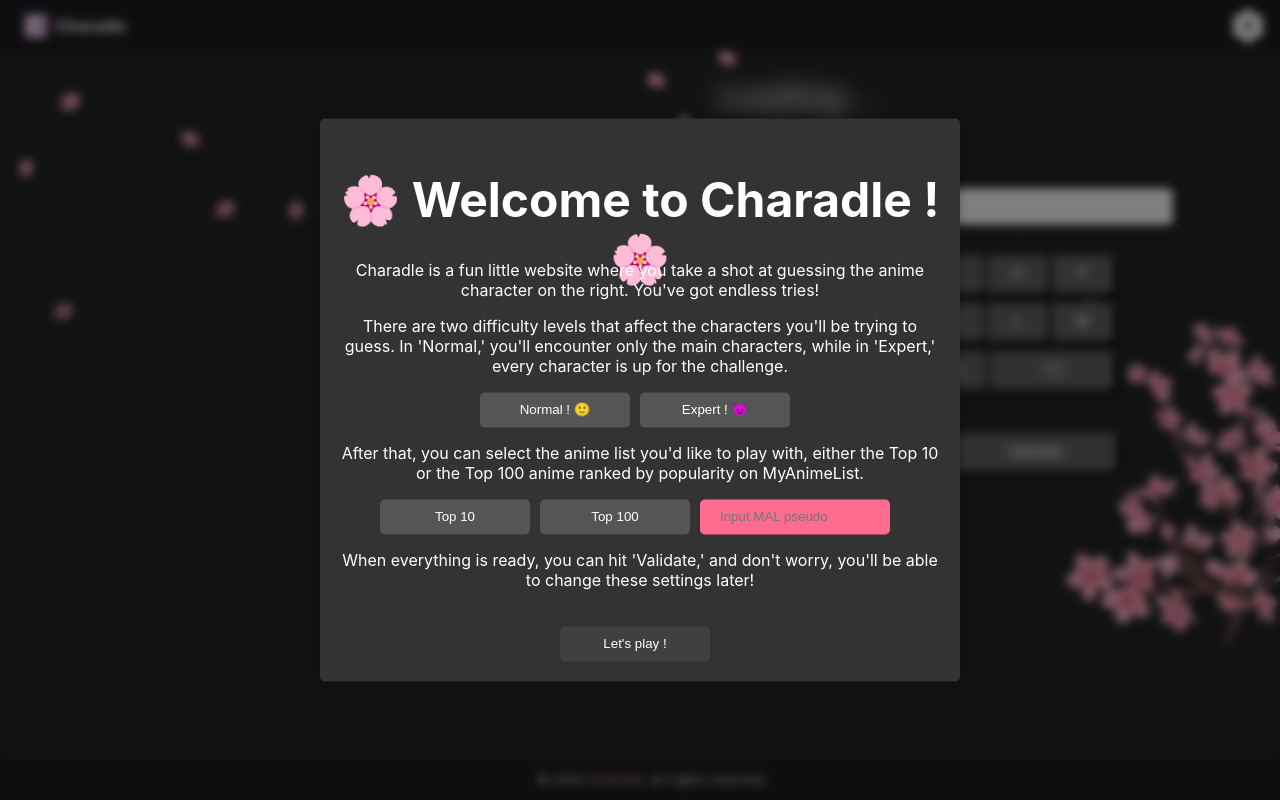
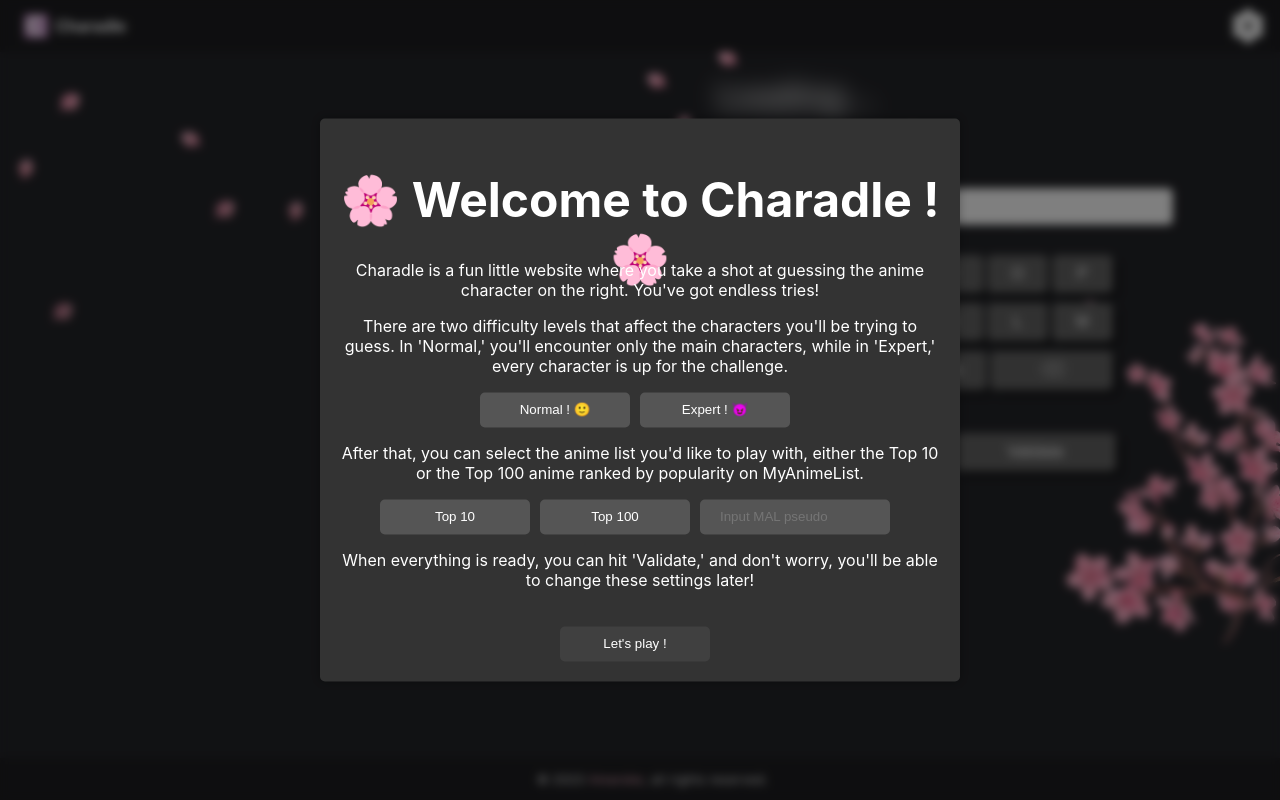
Before and after one commit to Amaroke/Charadle, a React (Create React App) app in the folder frontend/: page / in a window 1280 px wide. Built offline with nearby package versions, Linux system fonts and the light colour scheme; no server answers; the HTML template or start-up script is replaced by a standard one.

Commit message:
Fix first visite

```diff
--- a/frontend/src/components/PopUp/PopUp.js
+++ b/frontend/src/components/PopUp/PopUp.js
@@ -52,7 +52,7 @@ const PopUp = ({ difficulty, currentList, setDifficulty, setCurrentList, setShow
                                 placeholder="Input MAL pseudo"
                                 value={currentList === 'top100' || currentList === 'top10' ? '' : currentList}
                                 onChange={handlePseudoInputChange}
-                                className={"popup-choice-button" + (currentList === 'top100' || currentList === 'top10' ? "" : " active")}
+                                className={"popup-choice-button" + (currentList === 'top100' || currentList === 'top10' || currentList == null ? "" : " active")}
 
                             />
                         </div>
```
